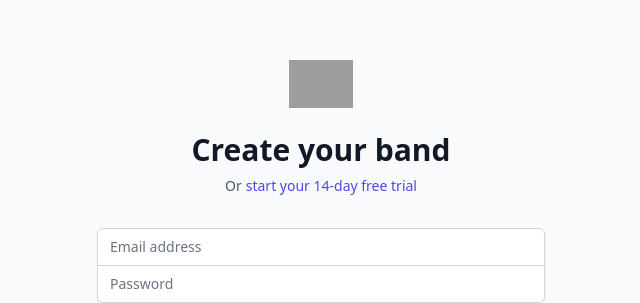
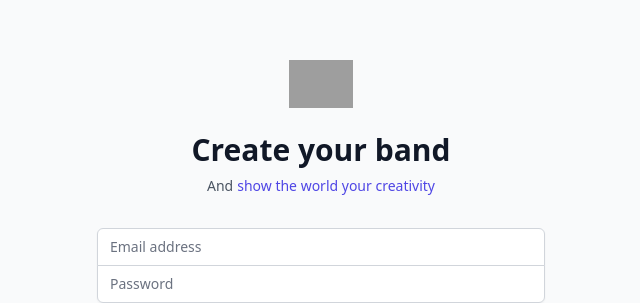
Before and after one commit to alfieqashwa/band-form, a Next.js app: page / in a window 1280 px wide. Shown: the part 166-469 px from the top of the page, without its empty margins (319-959 px from the left). Built offline with nearby package versions, Linux system fonts and the light colour scheme; grey boxes are pictures that could not be loaded.

Commit message:
modified

```diff
--- a/pages/index.js
+++ b/pages/index.js
@@ -16,9 +16,9 @@ export default function Home() {
               Create your band
             </h2>
             <p className="mt-2 text-sm text-center text-gray-600">
-              Or
+              And
               <a href="#" className="ml-1 font-medium text-indigo-600 hover:text-indigo-500">
-                start your 14-day free trial
+                show the world your creativity
               </a>
             </p>
           </div>
```
